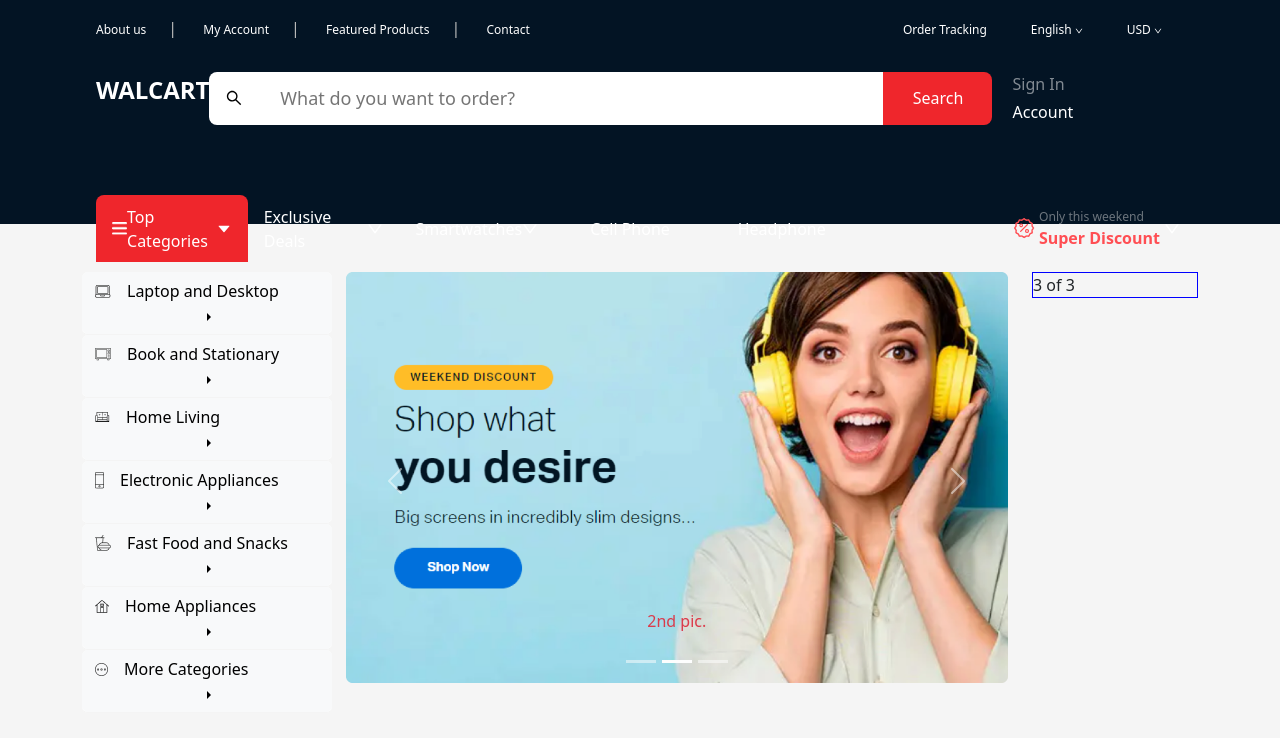
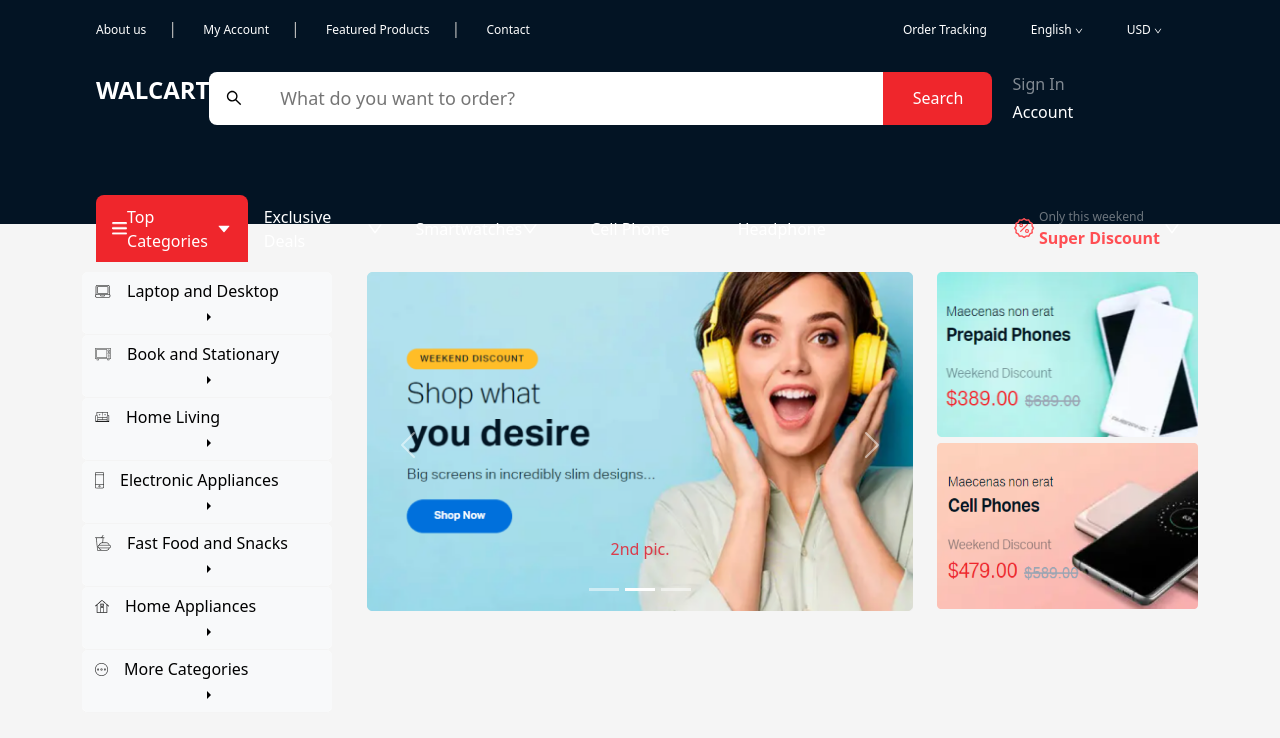
Before and after one commit to jamil-rahman/walcart, a Next.js app: page / in a window 1280 px wide. Shown: the top 738 px of the page. Built offline with nearby package versions, Linux system fonts and the light colour scheme.

Commit message:
featured products done

```diff
--- a/components/Body Section/BodySection.jsx
+++ b/components/Body Section/BodySection.jsx
@@ -2,6 +2,7 @@ import React from "react";
 import { Col, Container, Row } from "react-bootstrap";
 import Carousel from "../Carousel/CarouselSlider";
 import DropDownMenu from "../Drop Down Menu/DropDownMenu";
+import FeaturedProduct from "../Featured Product/FeaturedProduct";
 
 function BodySection() {
   return (
@@ -9,16 +10,14 @@ function BodySection() {
     <div style={{paddingTop: "3rem", backgroundColor: "#F5F5F5" }}>
       <Container>
         <Row>
-          <Col sm={2}>
+          <Col sm={3}>
             <DropDownMenu />
           </Col>
-          <Col sm={8}>
+          <Col sm={6}>
           <Carousel />
             </Col>
-          <Col sm={2}>
-          <div style={{border:"1px solid blue"}}>
-          3 of 3
-          </div>
+          <Col sm={3}>
+            <FeaturedProduct />
           </Col>
         </Row>
       </Container>
--- a/components/Carousel/CarouselSlider.jsx
+++ b/components/Carousel/CarouselSlider.jsx
@@ -5,7 +5,7 @@ import image_2 from "../../public/assets/image2.png"
 import image_3 from "../../public/assets/image3.png"
 export default function CarouselSlider() {
   return (
-    <div style={{paddingLeft: "10%"}}>
+    <div >
      <Carousel fade>
       <Carousel.Item>
         <Image src={image_1} alt="image"/>
--- /dev/null
+++ b/components/Featured Product/FeaturedProduct.jsx
@@ -0,0 +1,14 @@
+import Image from 'next/image'
+import image2 from '../../public/assets/image2.png'
+import image3 from '../../public/assets/image3.png'
+
+function FeaturedProduct() {
+  return (
+    <div style={{width: "100%", height: '60%'}}>
+        <Image src={image2} alt="product 2" responsive height={380} width={600} style={{cursor:"pointer"}}/>
+        <Image src={image3} alt="product_3" responsive height={380} width={600} style={{cursor:"pointer"}}/>
+    </div>
+  )
+}
+
+export default FeaturedProduct
```
Also changed, not shown: pages/index.jsx (+7 -7 lines), public/assets/image2.png, public/assets/image3.png.
